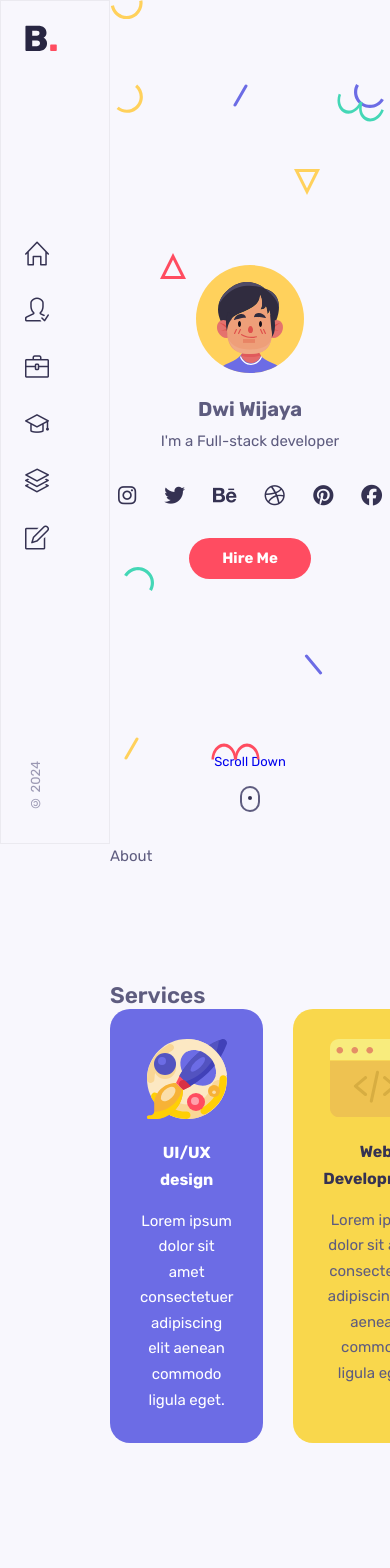
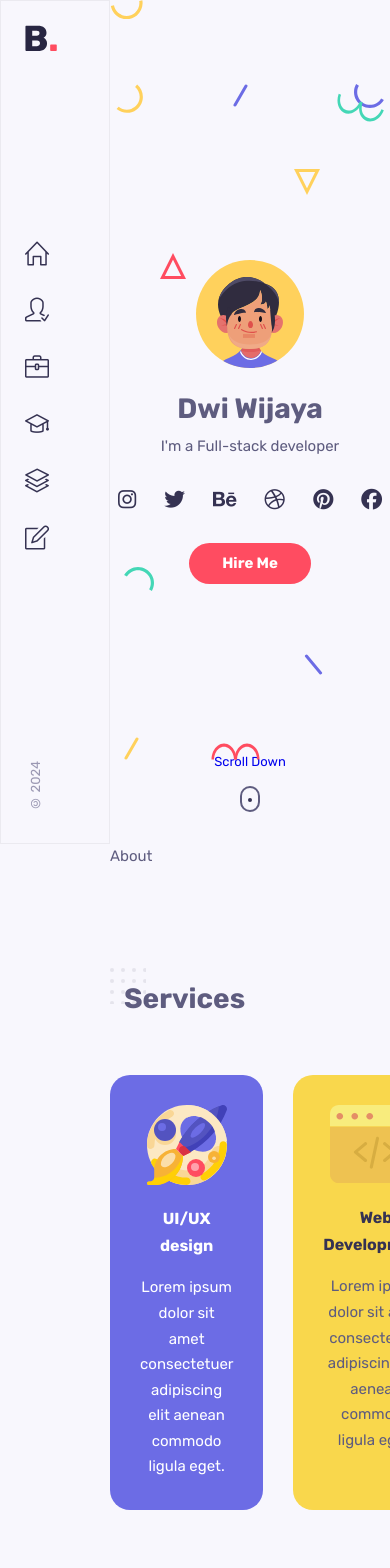
Before and after one commit to dwi-wijaya/portfolio-react, a React (Vite) app: page / in a window 390 px wide. Shown: the top 1568 px of the page. Built offline with nearby package versions, Linux system fonts and the light colour scheme.

Commit message:
fix: spelling index.css

```diff
--- a/src/index.css
+++ b/src/index.css
@@ -36,7 +36,7 @@
 @media screen and (max-width: 1024px) {
     :root {
         --h1-font-size: 1.75rem;
-        --h1-font-size: 1.25rem;
+        --h2-font-size: 1.25rem;
         --h3-font-size: 1rem;
         --normal-font-size: 0.938rem;
         --small-font-size: 0.813rem;
@@ -113,11 +113,11 @@ img {
     padding-bottom: 2rem;
 }
 
-.section__tile {
+.section__title {
     font-size: var(--h1-font-size);
     margin-left: 0.875rem;
     position: relative;
-    font-size: var(--font-bold);
+    font-weight: var(--font-bold);
     margin-bottom: 3.75rem;
 
 }
@@ -126,8 +126,7 @@ img {
     content: '';
     background: url('./assets/dots-bg.svg');
     height: 2.25rem;
-    width: 2.25em;
-    width: 2.25em;
+    width: 2.25rem;
     position: absolute;
     left: -0.875rem;
     top: -0.875rem;
```
